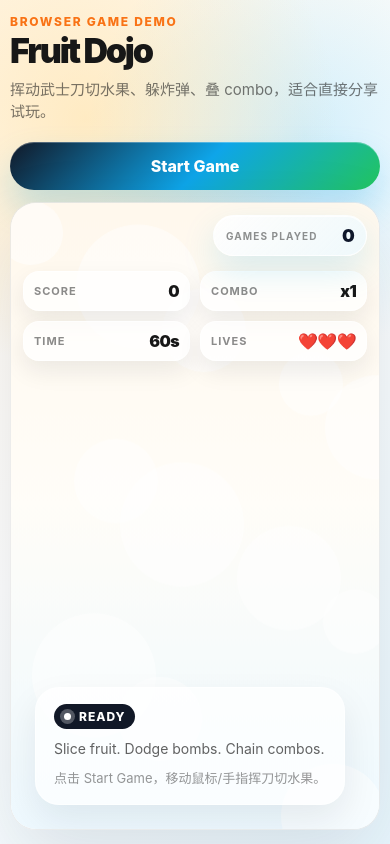
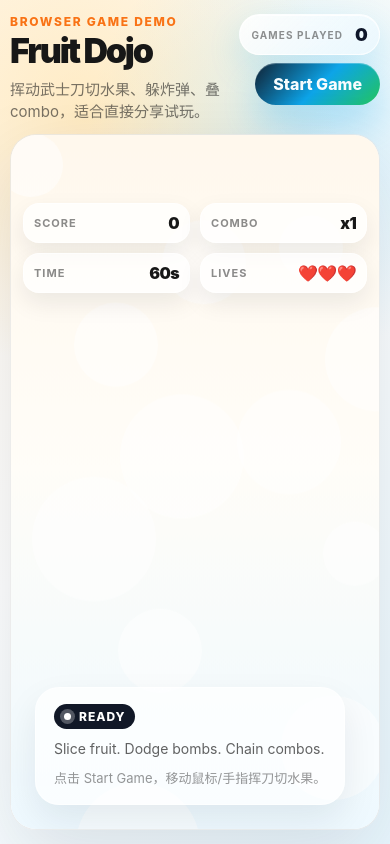
Before and after one commit to xdannycloud/fruit-dojo, a React (Vite) app: page / in a window 390 px wide. Built offline with nearby package versions, Linux system fonts and the light colour scheme; no server answers.

Commit message:
Move games played counter to header

```diff
--- a/src/App.jsx
+++ b/src/App.jsx
@@ -401,17 +401,18 @@ export default function App() {
           <h1>Fruit Dojo</h1>
           <p className="subtitle">挥动武士刀切水果、躲炸弹、叠 combo，适合直接分享试玩。</p>
         </div>
-        <button className="primary-button" type="button" onClick={resetGame}>
-          {isPlaying ? 'Restart' : 'Start Game'}
-        </button>
+        <div className="header-actions">
+          <div className="play-counter" data-testid="plays" aria-label="Global games played">
+            <strong>Games Played</strong>
+            <span>{plays}</span>
+          </div>
+          <button className="primary-button" type="button" onClick={resetGame}>
+            {isPlaying ? 'Restart' : 'Start Game'}
+          </button>
+        </div>
       </header>
 
       <section className="game-card" aria-label="Fruit Dojo game area">
-        <div className="play-counter" data-testid="plays" aria-label="Global games played">
-          <strong>Games Played</strong>
-          <span>{plays}</span>
-        </div>
-
         <div className="hud">
           <div data-testid="score"><strong>Score</strong><span>{hud.score}</span></div>
           <div data-testid="combo"><strong>Combo</strong><span>x{Math.max(1, hud.combo - 1)}</span></div>
--- a/src/styles.css
+++ b/src/styles.css
@@ -47,9 +47,17 @@ canvas {
 
 .game-header {
   display: flex;
-  align-items: end;
+  align-items: start;
   justify-content: space-between;
   gap: 20px;
+}
+
+.header-actions {
+  display: flex;
+  align-items: center;
+  justify-content: flex-end;
+  gap: 12px;
+  flex-shrink: 0;
 }
 
 .eyebrow {
@@ -120,7 +128,7 @@ h1 {
   z-index: 4;
   top: 18px;
   left: 18px;
-  right: 210px;
+  right: 18px;
   display: grid;
   grid-template-columns: repeat(4, minmax(0, 1fr));
   gap: 10px;
@@ -128,10 +136,6 @@ h1 {
 }
 
 .play-counter {
-  position: absolute;
-  z-index: 5;
-  top: 18px;
-  right: 18px;
   min-width: 172px;
   padding: 11px 14px;
   border: 1px solid rgba(255, 255, 255, 0.72);
@@ -258,10 +262,20 @@ h1 {
   }
   .game-header {
     align-items: start;
+    flex-direction: row;
+    gap: 12px;
+  }
+  .game-header > div:first-child { min-width: 0; }
+  .header-actions {
+    align-items: flex-end;
     flex-direction: column;
+    gap: 8px;
   }
   .primary-button {
-    width: 100%;
+    width: auto;
+    min-width: 118px;
+    min-height: 42px;
+    padding: 0 18px;
   }
   .hud {
     grid-template-columns: repeat(2, minmax(0, 1fr));
@@ -270,9 +284,7 @@ h1 {
     right: 12px;
   }
   .play-counter {
-    top: 12px;
-    right: 12px;
-    min-width: 154px;
+    min-width: 138px;
     padding: 9px 12px;
   }
   .play-counter span { font-size: 18px; }
```
Also changed, not shown: 1 other file (tests, documents, lock files or other folders).
